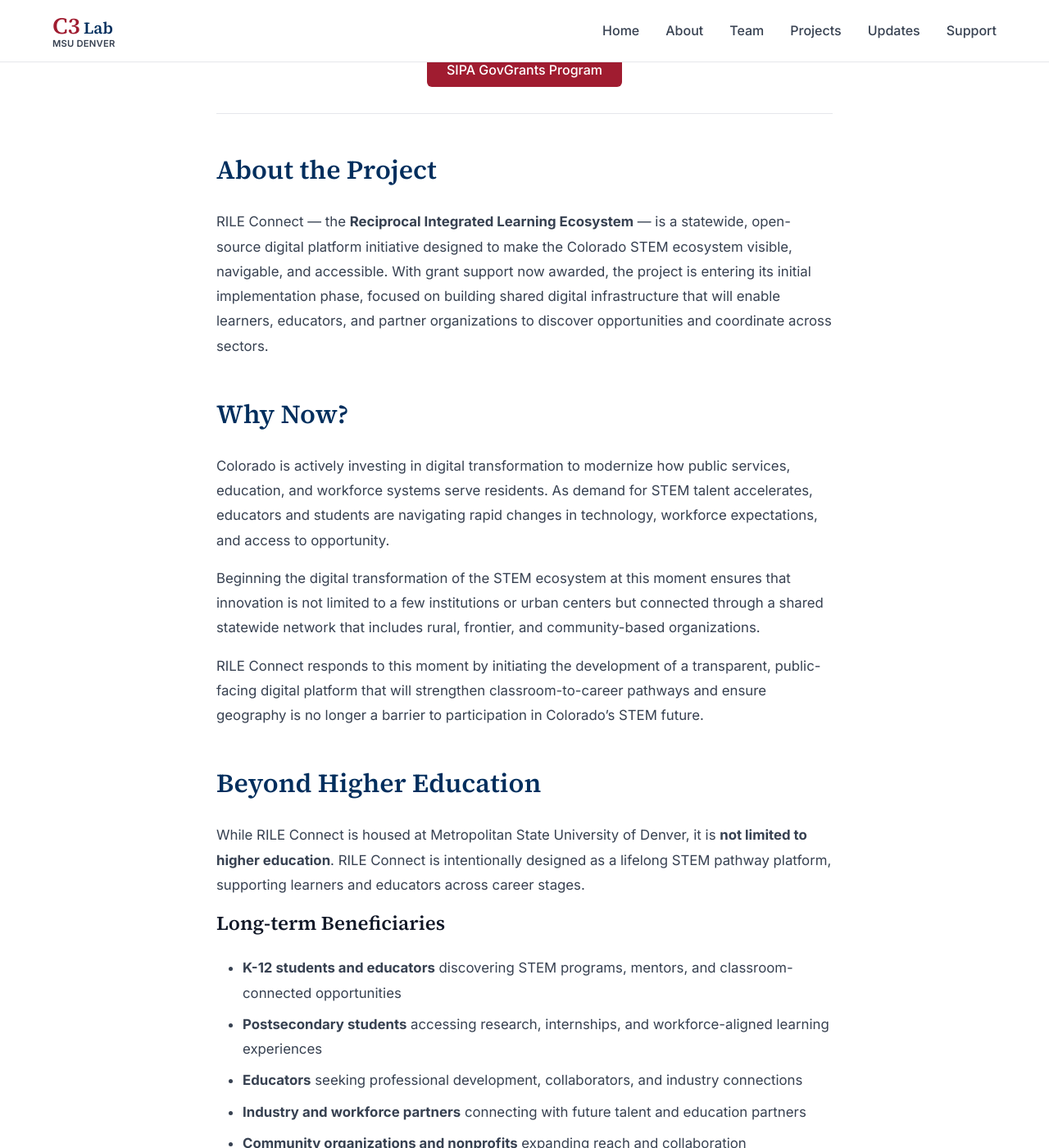
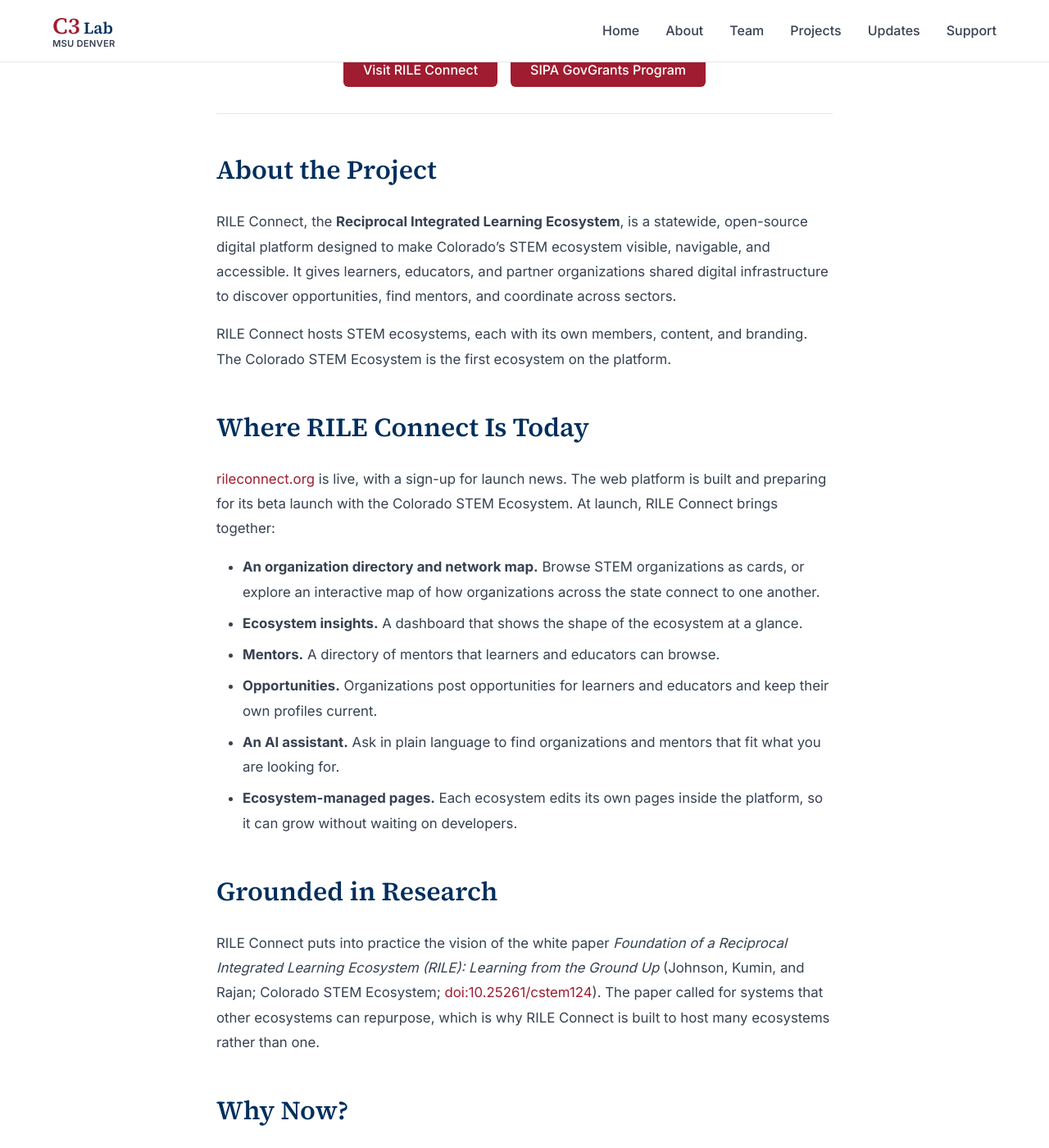
Before and after one commit to msu-denver/c3-lab, a Jekyll site: the page built from _projects/rile-connect.md, in a window 1280 px wide and 1400 px high, scrolled down 457 px. Shown: the whole window at 82% size. Built offline with Jekyll 4.4.1, drawn with Linux system fonts in a browser that asks for light colours; some of the changed text lies outside the part shown.

Commit message:
content: bring RILE Connect current
The page described the project as entering implementation. It now says
rileconnect.org is live with a launch sign-up, that the platform hosts
multiple STEM ecosystems with the Colorado STEM Ecosystem first, and
what the beta brings together (organization directory and network map,
insights, mentors, opportunities, an AI assistant, ecosystem-managed
pages). It cites the RILE white paper by its DOI (10.25261/cstem124,
a Crossref report). Year 1 reflects the built platform. Launch dates are
left out pending approval. Homepage card, About and README match.

Co-Authored-By: Claude Opus 5.5 <noreply@anthropic.com>

```diff
--- a/_projects/rile-connect.md
+++ b/_projects/rile-connect.md
@@ -9,13 +9,32 @@ copi:
   - Dr. Janelle Johnson
 period: January 2026 - December 2027
 links:
+  - text: Visit RILE Connect
+    url: https://rileconnect.org
   - text: SIPA GovGrants Program
     url: https://sipa.colorado.gov/govgrants
 ---
 
 ## About the Project
 
-RILE Connect — the **Reciprocal Integrated Learning Ecosystem** — is a statewide, open-source digital platform initiative designed to make the Colorado STEM ecosystem visible, navigable, and accessible. With grant support now awarded, the project is entering its initial implementation phase, focused on building shared digital infrastructure that will enable learners, educators, and partner organizations to discover opportunities and coordinate across sectors.
+RILE Connect, the **Reciprocal Integrated Learning Ecosystem**, is a statewide, open-source digital platform designed to make Colorado's STEM ecosystem visible, navigable, and accessible. It gives learners, educators, and partner organizations shared digital infrastructure to discover opportunities, find mentors, and coordinate across sectors.
+
+RILE Connect hosts STEM ecosystems, each with its own members, content, and branding. The Colorado STEM Ecosystem is the first ecosystem on the platform.
+
+## Where RILE Connect Is Today
+
+[rileconnect.org](https://rileconnect.org) is live, with a sign-up for launch news. The web platform is built and preparing for its beta launch with the Colorado STEM Ecosystem. At launch, RILE Connect brings together:
+
+- **An organization directory and network map.** Browse STEM organizations as cards, or explore an interactive map of how organizations across the state connect to one another.
+- **Ecosystem insights.** A dashboard that shows the shape of the ecosystem at a glance.
+- **Mentors.** A directory of mentors that learners and educators can browse.
+- **Opportunities.** Organizations post opportunities for learners and educators and keep their own profiles current.
+- **An AI assistant.** Ask in plain language to find organizations and mentors that fit what you are looking for.
+- **Ecosystem-managed pages.** Each ecosystem edits its own pages inside the platform, so it can grow without waiting on developers.
+
+## Grounded in Research
+
+RILE Connect puts into practice the vision of the white paper *Foundation of a Reciprocal Integrated Learning Ecosystem (RILE): Learning from the Ground Up* (Johnson, Kumin, and Rajan; Colorado STEM Ecosystem; [doi:10.25261/cstem124](https://doi.org/10.25261/cstem124)). The paper called for systems that other ecosystems can repurpose, which is why RILE Connect is built to host many ecosystems rather than one.
 
 ## Why Now?
 
@@ -60,11 +79,11 @@ With this grant, RILE Connect will be developed for statewide availability, serv
 - **Educators and ecosystem partners** contributing to requirements, feedback, and opportunities
 - **Industry and nonprofit collaborators** supporting mentorship and workforce alignment
 
-Students are not just users—they are **co-builders**, gaining hands-on experience in civic technology, cloud systems, and applied AI while contributing to a platform designed to serve the public good.
+Students are not just users. They are **co-builders**, gaining hands-on experience in civic technology, cloud systems, and applied AI while contributing to a platform designed to serve the public good.
 
 ## Design Principles
 
-RILE Connect is guided from the outset by five core design principles that shape how the platform will be built and how it is intended to serve communities across Colorado:
+RILE Connect is guided by five core design principles that shape how the platform is built and how it serves communities across Colorado:
 
 1. **Transparency** - Open, visible systems and decision-making
 2. **Trust** - Building confidence through reliable, secure infrastructure
@@ -77,9 +96,9 @@ RILE Connect is guided from the outset by five core design principles that shape
 **Grant Duration:** 24 months (January 2026 - December 2027)
 
 ### Year 1: Foundation
-- Web platform development
-- Core infrastructure and data systems
-- Initial partner onboarding
+- Web platform built: organization directory and network map, mentors, opportunities, insights, and the AI assistant
+- rileconnect.org launched with sign-up for launch news
+- Beta launch with the Colorado STEM Ecosystem and initial partner onboarding
 
 ### Year 2: Expansion
 - Mobile application development
@@ -101,7 +120,7 @@ Students participating in RILE Connect gain experience in:
 
 ## Impact
 
-RILE Connect prioritizes making STEM opportunities visible and easier to navigate while reducing geographic and institutional barriers through an inclusive, user-centered digital system. The platform will:
+RILE Connect makes STEM opportunities visible and easier to navigate while reducing geographic and institutional barriers through an inclusive, user-centered digital system. The platform is built to:
 
 - Connect underserved communities with STEM opportunities
 - Strengthen mentorship networks across education levels
--- a/index.html
+++ b/index.html
@@ -69,7 +69,7 @@ title: Home
         <h3 class="project-card-title">RILE Connect</h3>
         <span class="project-card-funding">SIPA GovGrants</span>
         <p class="project-card-description">
-          A statewide STEM mentorship and opportunity-matching platform connecting K-12 schools, higher education, nonprofits, and industry partners across Colorado.
+          A statewide STEM platform connecting K-12 schools, higher education, nonprofits, and industry. Built and preparing to launch with the Colorado STEM Ecosystem: an organization network map, mentors, opportunities, and an AI assistant.
         </p>
         <a href="{{ '/projects/rile-connect/' | relative_url }}" class="project-card-link">
           Learn more
```
Also changed, not shown: about.md (+1 -1 lines), README.md.
